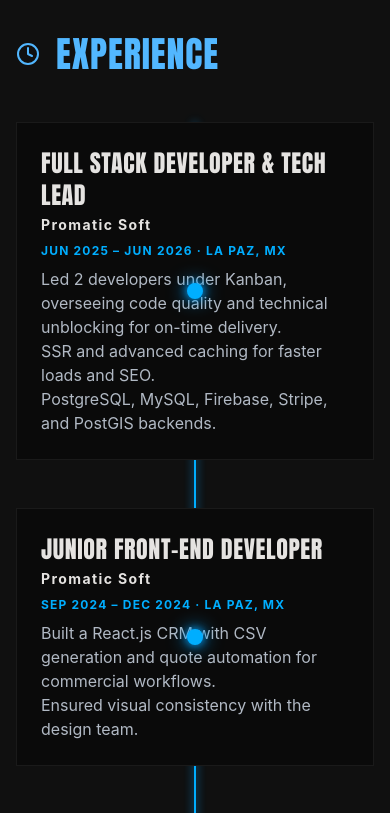
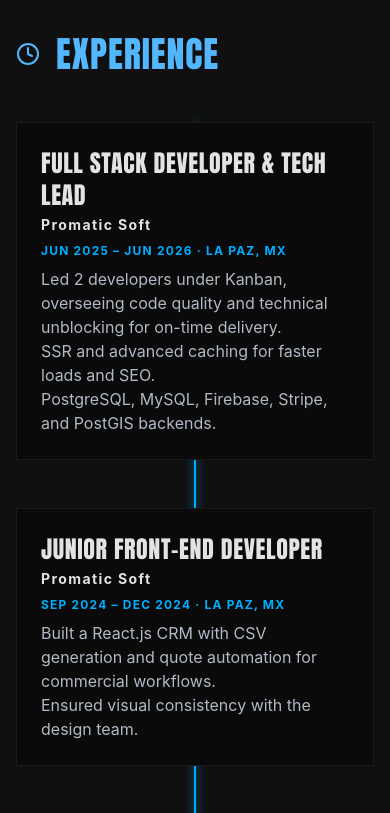
Before and after one commit to IngenieroAlan/portafolio, a React (Vite) app: page / in a window 390 px wide. Shown: the part 4960-5773 px from the top of the page. Built offline with nearby package versions, Linux system fonts and the light colour scheme; no server answers.

Commit message:
fix(experience-section): adjust flex alignment and visibility of accent glow for improved layout

```diff
--- a/src/components/experience-section.tsx
+++ b/src/components/experience-section.tsx
@@ -40,10 +40,10 @@ export function ExperienceSection() {
               <li
                 key={item.id}
                 className={cn(
-                  'relative flex',
+                  'relative flex justify-center',
                   item.side === 'right'
-                    ? 'justify-end pl-0 md:pl-[58%]'
-                    : 'justify-start pr-0 md:pr-[58%]',
+                    ? 'md:justify-end md:pl-[58%]'
+                    : 'md:justify-start md:pr-[58%]',
                 )}
               >
                 <article className="w-full max-w-md border border-[#1a1a1a] bg-surface p-6">
@@ -65,7 +65,7 @@ export function ExperienceSection() {
                   </div>
                 </article>
                 <span
-                  className="absolute left-1/2 top-1/2 size-4 -translate-x-1/2 -translate-y-1/2 rounded-full bg-accent-glow shadow-[0_0_10px_#00a3ff,0_0_20px_#00a3ff]"
+                  className="absolute left-1/2 top-1/2 hidden size-4 -translate-x-1/2 -translate-y-1/2 rounded-full bg-accent-glow shadow-[0_0_10px_#00a3ff,0_0_20px_#00a3ff] md:block"
                   aria-hidden="true"
                 />
               </li>
```
